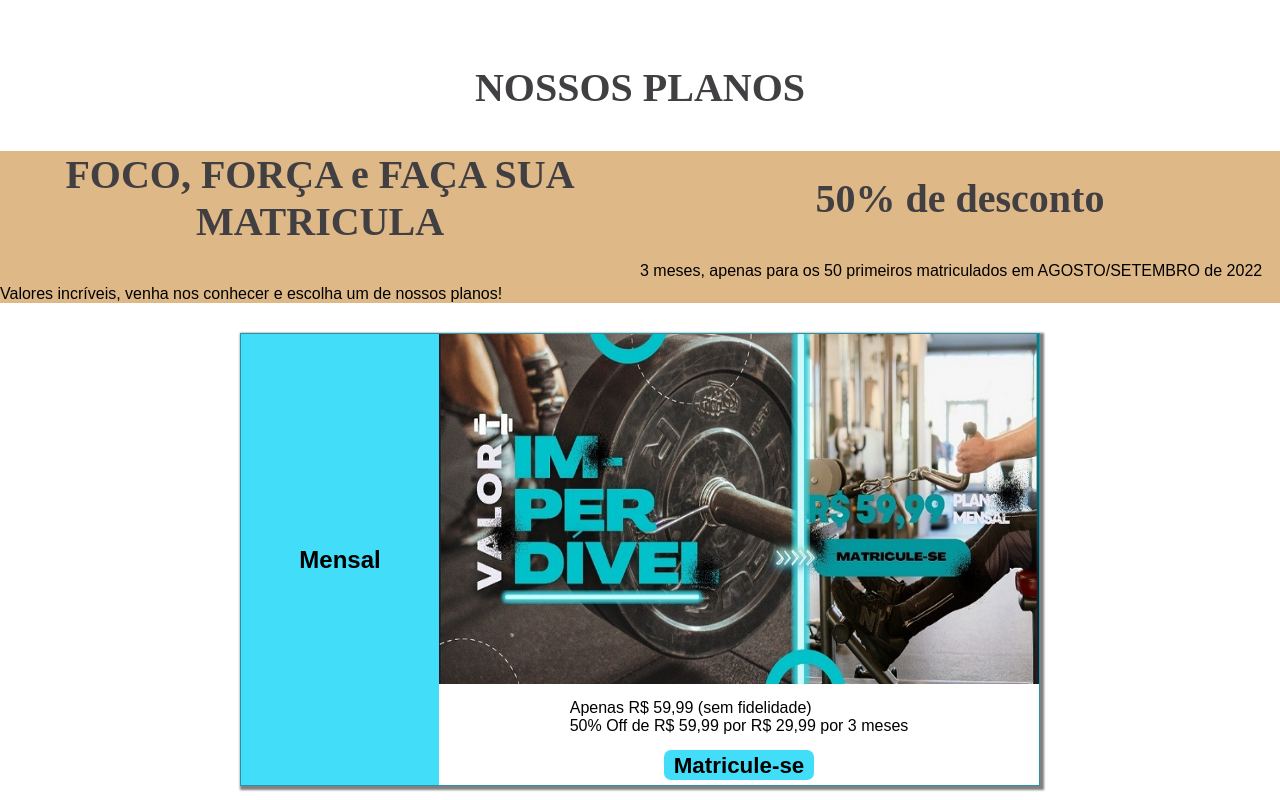
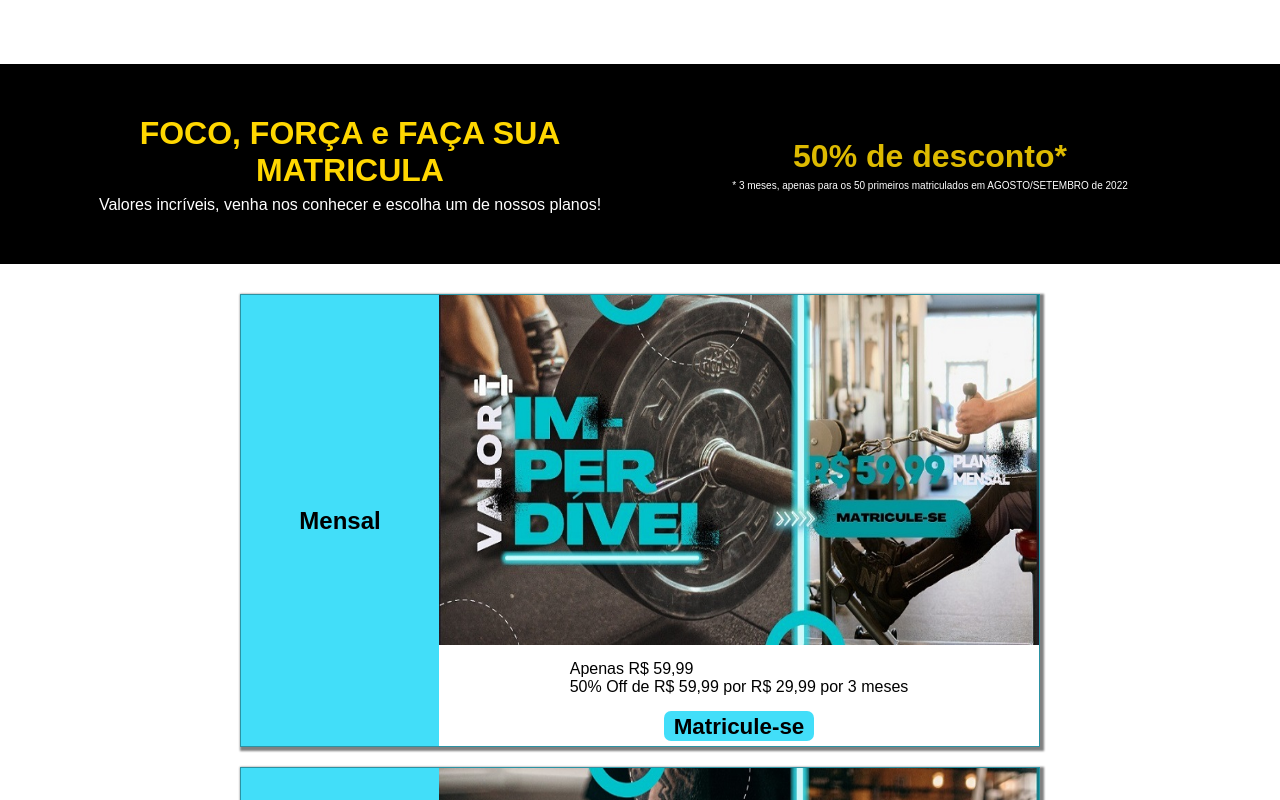
Before and after one commit to k-js/CodFit-Academy, a React (Vite) app: page /Planos in a window 1280 px wide. Shown: the top 800 px of the page. Built offline with nearby package versions, Linux system fonts and the light colour scheme.

Commit message:
ajustes finais

```diff
--- a/src/pages/TabValores/Destaques/Destaques.jsx
+++ b/src/pages/TabValores/Destaques/Destaques.jsx
@@ -9,32 +9,33 @@ export default function Destaques() {
   return (
     <section className={S.destaques__container}>
 
-<h1>NOSSOS PLANOS</h1>
 
-      <aside className={S.topo}>
+      <section className={S.topo}>
 
       <div className={S.bloco1}>
 
-      <h1> FOCO, FORÇA e FAÇA SUA MATRICULA</h1>
-      <span> Valores incríveis, venha nos conhecer e escolha um de nossos planos!</span>
+      <h2 className={S.foco}> FOCO, FORÇA e FAÇA SUA MATRICULA</h2>
+      <span className={S.focomiudo}> Valores incríveis, venha nos conhecer e escolha um de nossos planos!</span>
 
       </div>
 
       <div className={S.bloco2}>
 
-      <h1><strong>50% de desconto</strong></h1>
-      <span>3 meses, apenas para os 50 primeiros matriculados em AGOSTO/SETEMBRO de 2022</span>
+      <h2 className={S.desconto}><strong>50% de desconto*</strong></h2>
+      <span className={S.miudo}>* 3 meses, apenas para os 50 primeiros matriculados em AGOSTO/SETEMBRO de 2022</span>
 
       </div>
 
-      </aside>
+      </section>
+
+      {/* <h1 className={S.tituloplanos}>NOSSOS PLANOS</h1> */}
 
       <aside className={S.titulocontainer}>
 
         <Card
           nome="Mensal"
           imagem={Mensal}
-          p1="Apenas R$ 59,99 (sem fidelidade)"
+          p1="Apenas R$ 59,99"
           p2="50% Off de R$ 59,99 por R$ 29,99 por 3 meses"
           url="/CadClientes"
           textoBotao="Matricule-se"
@@ -57,8 +58,8 @@ export default function Destaques() {
         <Card
           nome="Anual"
           imagem={Anual}
-          p1="Apenas R$ 599,99 ou 12x de R$49,99 (com fidelidade)"
-          p2="50% Off de R$ 599,99 por R$ 299,99 (não válido para parcelados)"
+          p1="Apenas R$ 599,99 ou 12x de R$49,99"
+          p2="50% Off de R$ 599,99 por R$ 299,99"
           url="/CadClientes"
           textoBotao="Matricule-se"
         />
--- a/src/pages/TabValores/Destaques/Destaques.module.css
+++ b/src/pages/TabValores/Destaques/Destaques.module.css
@@ -3,12 +3,15 @@
     flex-direction: column;
     align-items: center;
     margin-top: 5%;
+
   }
 
   .topo{
-    background-color: burlywood;
+    background-color: black;
     width: 100%;
+    height: 200px;
     margin-bottom: 30px;
+    padding: 0 60px;
     display: flex;
     flex-direction: row;
     align-items: center;
@@ -18,23 +21,56 @@
     width: 100%;
     display: flex;
     flex-direction: column;
+    justify-content: left;
     align-items: left;
+    text-align: center;
+    gap: 7px;
   }
 
   .bloco2{
     width: 100%;
     display: flex;
     flex-direction: column;
+    justify-content: right;
     align-items: right;
+    text-align: center;
+    gap: 5px;
   }
 
+.miudo{
+  font-size: x-small;
+  color: white;
+}
 
-  .destaques__container h1{
-    margin-bottom: 2.5rem;
-    font-family: Indie;
-    font-size: 35px;
-    color: #413f42;
-  }
+.focomiudo{
+  color: white;
+}
+
+.desconto, .foco{
+  font-size:xx-large;
+  color: gold;
+}
+.desconto{
+  transition: all 0.3s;
+  animation: blinker 1s infinite;
+}
+@keyframes blinker{
+  from {opacity: 1.0;}
+  50%{opacity: 0.5;}
+  to{opacity: 1.0;}
+}
+.desconto:hover{
+  transform: scale(1.2);
+  cursor: pointer;
+  text-shadow: 1px 1px 1px rgba(245, 245, 245, 0.692);
+}
+
+.tituloplanos{
+text-align: center;
+color: black;
+margin-bottom: 30px;
+}
+
 
 
   @media (min-width: 760px) {
```
